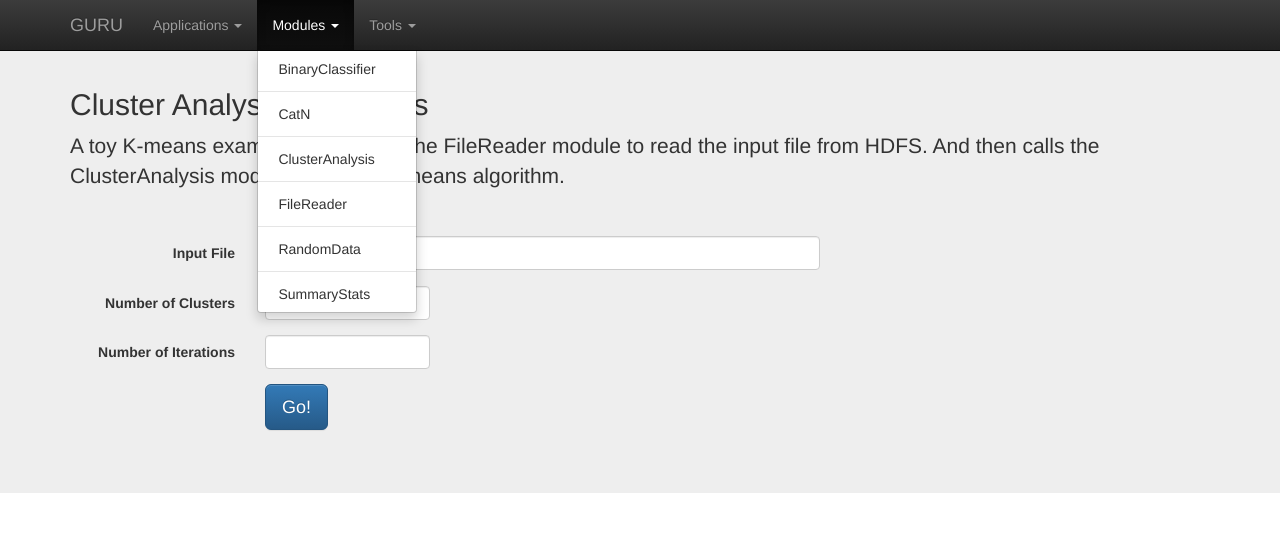
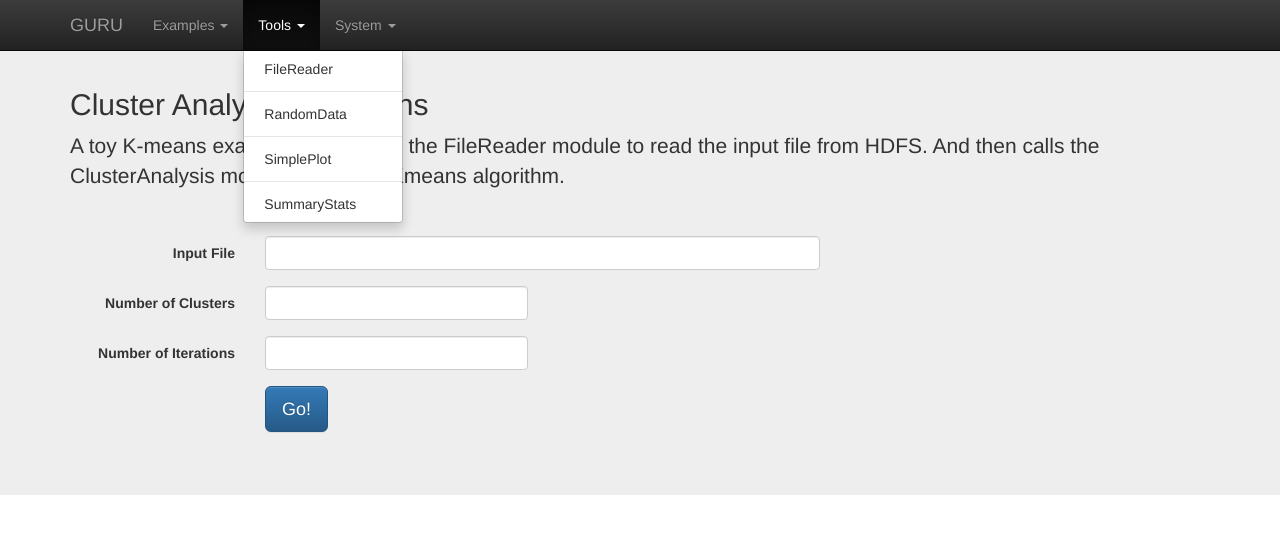
Before and after one commit to macyang/pub, a Flask app: page /app/kmeans in a window 1280 px wide, after a click on "Tools". Shown: the top 534 px of the page. Run offline with Flask 2, Linux system fonts and the light colour scheme; some libraries are stand-ins or nearby versions.

Commit message:
intermediate checkin

```diff
--- a/app/forms.py
+++ b/app/forms.py
@@ -6,6 +6,10 @@ class SimplePlotForm(Form):
     input0 = StringField('input0', validators=[DataRequired()])
     n = IntegerField('n', validators=[NumberRange(min=1, max=250)])
 
+class CatNForm(Form):
+    input0 = StringField('input0', validators=[DataRequired()])
+    n = IntegerField('n', validators=[NumberRange(min=1, max=250)])
+
 class KmeansForm(Form):
     inputFile = StringField('inputFile', validators=[DataRequired()])
     numClusters = IntegerField('numClusters', validators=[NumberRange(min=2, max=10)])
--- a/app/guru.py
+++ b/app/guru.py
@@ -5,11 +5,21 @@ import time
 contextAPI = 'http://localhost:8090/contexts'
 jobAPI = 'http://localhost:8090/jobs'
 
+def getContexts():
+  r = requests.get(contextAPI)
+  resp = json.loads(r.text)
+  return resp
+
+def getJobs():
+  r = requests.get(jobAPI)
+  resp = json.loads(r.text)
+  return resp
+
 def runCatN(input0, n):
   conf = "CatN{"
   conf += "input0=\"tap:nrdd0\","
   conf += "n=" + str(n.data) + "}"
-  print "XXX CatN config: ", conf
+  # print "XXX CatN config: ", conf
   job = jobAPI + '?appName=tap&classPath=tap.engine.CatN&context=tap-context'
   r = requests.post(job, data = conf)
   resp = json.loads(r.text)
--- a/app/templates/base.html
+++ b/app/templates/base.html
@@ -29,39 +29,33 @@
 	<div class="collapse navbar-collapse" id="bs-example-navbar-collapse-1">
 	  <ul class="nav navbar-nav">
 	    <li class="dropdown">
-	      <a href="#" class="dropdown-toggle" data-toggle="dropdown" role="button" aria-expanded="false">Applications <span class="caret"></span></a>
+	      <a href="#" class="dropdown-toggle" data-toggle="dropdown" role="button" aria-expanded="false">Examples <span class="caret"></span></a>
 	      <ul class="dropdown-menu" role="menu">
 		<li><a href="/app/kmeans">Cluster Analysis</a></li>
 		<li class="divider"></li>
 		<li><a href="/app/svmwsgd">Binary Classification</a></li>
 		<li class="divider"></li>
 		<li><a href="/app/recommend">Recommender</a></li>
-		<li class="divider"></li>
-		<li><a href="/app/simpleplot">SimplePlot</a></li>
-	      </ul>
-	    </li>
-	    <li class="dropdown">
-	      <a href="#" class="dropdown-toggle" data-toggle="dropdown" role="button" aria-expanded="false">Modules <span class="caret"></span></a>
-	      <ul class="dropdown-menu" role="menu">
-		<li><a href="/app/kmeans">BinaryClassifier</a></li>
-		<li class="divider"></li>
-		<li><a href="/mod/catn">CatN</a></li>
-		<li class="divider"></li>
-		<li><a href="/app/kmeans">ClusterAnalysis</a></li>
-		<li class="divider"></li>
-		<li><a href="/app/kmeans">FileReader</a></li>
-		<li class="divider"></li>
-		<li><a href="/app/kmeans">RandomData</a></li>
-		<li class="divider"></li>
-		<li><a href="/app/kmeans">SummaryStats</a></li>
 	      </ul>
 	    </li>
 	    <li class="dropdown">
 	      <a href="#" class="dropdown-toggle" data-toggle="dropdown" role="button" aria-expanded="false">Tools <span class="caret"></span></a>
 	      <ul class="dropdown-menu" role="menu">
-		<li><a href="/app/svmwsgd">Contexts</a></li>
+		<li><a href="/mod/filereader">FileReader</a></li>
 		<li class="divider"></li>
-		<li><a href="/app/kmeans">Jobs</a></li>
+		<li><a href="/mod/randomdata">RandomData</a></li>
+		<li class="divider"></li>
+		<li><a href="/app/simpleplot">SimplePlot</a></li>
+		<li class="divider"></li>
+		<li><a href="/mod/summarystats">SummaryStats</a></li>
+	      </ul>
+	    </li>
+	    <li class="dropdown">
+	      <a href="#" class="dropdown-toggle" data-toggle="dropdown" role="button" aria-expanded="false">System <span class="caret"></span></a>
+	      <ul class="dropdown-menu" role="menu">
+		<li><a href="/sys/contexts">Contexts</a></li>
+		<li class="divider"></li>
+		<li><a href="/sys/jobs">Jobs</a></li>
 	      </ul>
 	    </li>
 	  </ul>
--- a/app/templates/kmeans.html
+++ b/app/templates/kmeans.html
@@ -25,7 +25,7 @@
     </div>
     <div class="form-group">
         <label for="numClusters" class="control-label col-xs-2">Number of Clusters</label>
-        <div class="col-xs-2">
+        <div class="col-xs-3">
 	    {{ form.numClusters(class_="form-control", id="numClusters") }}
         </div>
         <div class="col-xs-8">
@@ -36,7 +36,7 @@
     </div>
     <div class="form-group">
         <label for="numIterations" class="control-label col-xs-2">Number of Iterations</label>
-        <div class="col-xs-2">
+        <div class="col-xs-3">
 	    {{ form.numIterations(class_="form-control", id="numIterations") }}
         </div>
         <div class="col-xs-8">
--- a/app/templates/simpleplot.html
+++ b/app/templates/simpleplot.html
@@ -28,7 +28,7 @@
     </div>
     <div class="form-group">
         <label for="n" class="control-label col-xs-2">Number of Records</label>
-        <div class="col-xs-2">
+        <div class="col-xs-3">
 	    {{ form.n(class_="form-control", id="n") }}
         </div>
         <div class="col-xs-8">
--- a/app/views.py
+++ b/app/views.py
@@ -1,15 +1,16 @@
 from flask import render_template, flash, redirect
 from app import app
-from .forms import KmeansForm, SimplePlotForm
-from .guru import runKmeans, runCatN
+from .forms import KmeansForm, SimplePlotForm, CatNForm
+from .guru import runKmeans, runCatN, getContexts, getJobs
 import json
+import requests
 
 @app.route('/')
 @app.route('/index')
 def index():
     user = {'nickname': 'guru'}
     return render_template('index.html',
-                           title='Home',
+                           title='GURU',
                            user=user)
 
 @app.route('/app/kmeans', methods=['GET', 'POST'])
@@ -40,6 +41,20 @@ def simpleplot():
                            title='Simple Plot',
                            form=form)
 
+@app.route('/sys/contexts', methods=['GET'])
+def contexts():
+    resp = getContexts()
+    return render_template('contexts.html',
+                           title='Context List',
+                           data=resp)
+
+@app.route('/sys/jobs', methods=['GET'])
+def jobs():
+    resp = getJobs()
+    return render_template('jobs.html',
+                           title='Context List',
+                           data=resp)
+
 @app.route('/build', methods=['GET', 'POST'])
 def build():
     return render_template('build.html')
```
Also changed, not shown: app/plots.py (+3 -6 lines).
